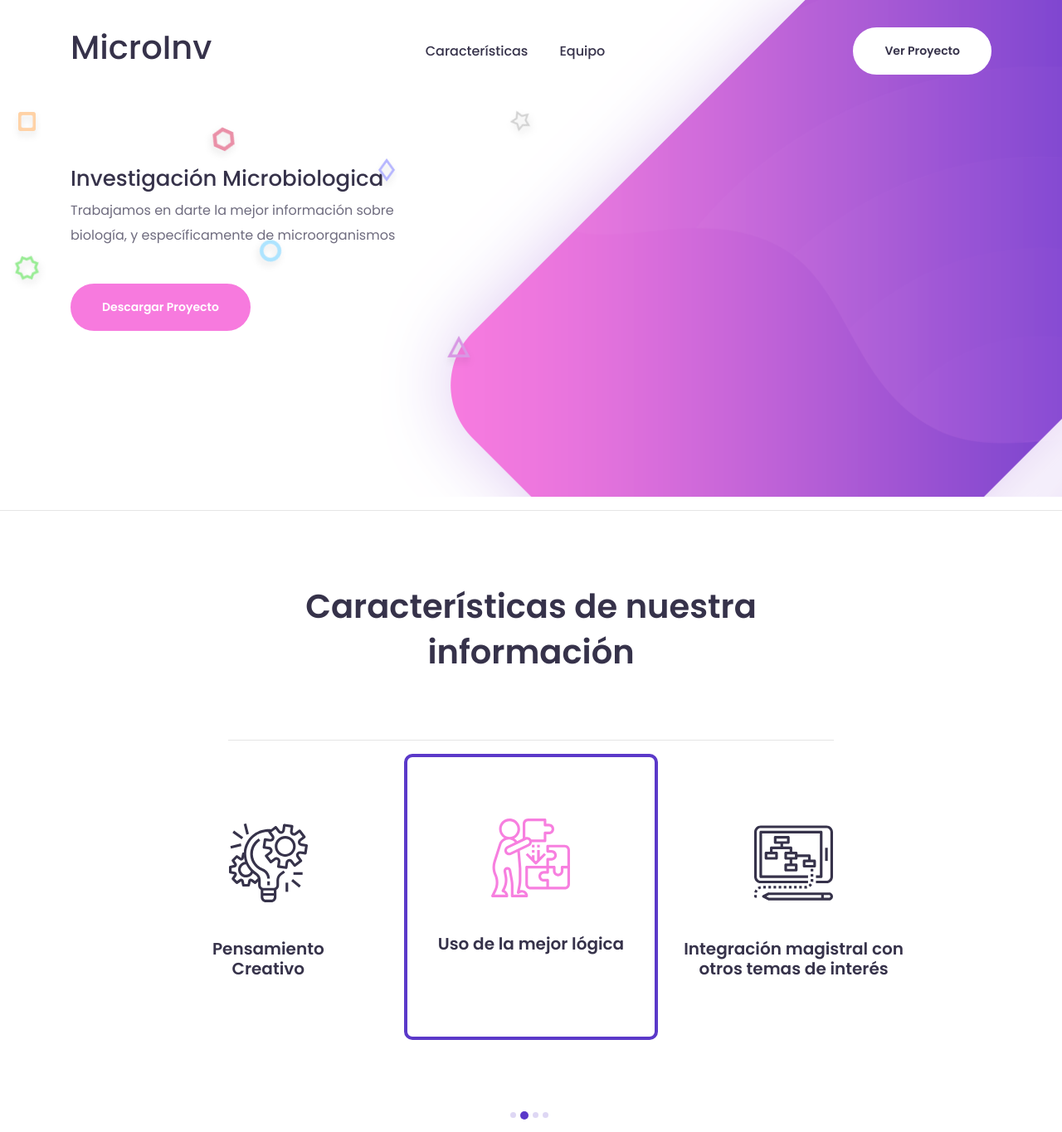
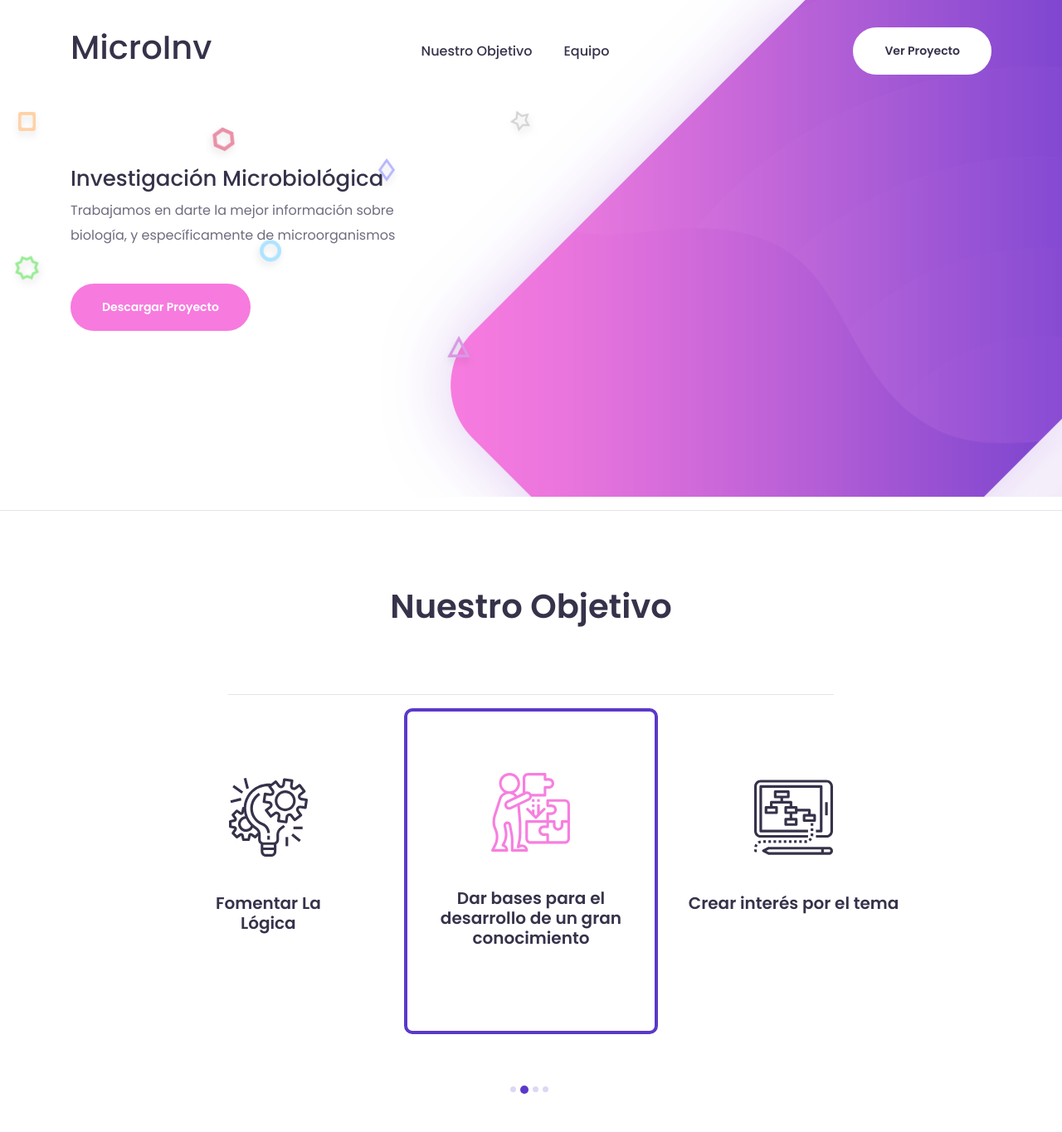
Before and after one commit to gabo152210/MicroInv, a plain HTML site: page index.html in a window 1280 px wide. Shown: the top 1365 px of the page at 83% size. Drawn offline with Linux system fonts and the light colour scheme.

Commit message:
Definitive Edition 1. Text changed
Okey

```diff
--- a/index.html
+++ b/index.html
@@ -80,7 +80,7 @@
                                         <!-- Header-menu -->
                                         <div class="header-menu dosis">
                                             <ul>
-                                                <li><a href="#features">Características</a></li>
+                                                <li><a href="#features">Nuestro Objetivo</a></li>
                                                 <li>
                                                 <li>
                                                     <a href="#team">Equipo</a>
@@ -126,7 +126,7 @@
                                 </div>
                             </div>
 
-                            <h4> Investigación Microbiologica </h4>
+                            <h4> Investigación Microbiológica </h4>
                             <p>Trabajamos en darte la mejor información sobre biología, y específicamente de
                                 microorganismos</p>
                             <a href="https://drive.google.com/drive/folders/1ewseJX8Lo2xyUikKVyqvEEQkPrOtnsAU?usp=sharing"
@@ -156,7 +156,7 @@
                 <div class="col-md-12 col-lg-8">
                     <!-- section title -->
                     <div class="section-title text-center">
-                        <h2>Características de nuestra información</h2>
+                        <h2>Nuestro Objetivo</h2>
                     </div>
                     <hr>
                     <!-- End of section title -->
@@ -169,28 +169,28 @@
                         <div class="single-feature-inner text-center">
                             <div class="feature-icon"><img src="assets/img/icons/project-management.svg" class="svg"
                                     alt=""></div>
-                            <h5>Pensamiento <br> Creativo</h5>
+                            <h5>Fomentar La <br> Lógica</h5>
                         </div>
                         <!-- End of single feature inner -->
 
                         <!-- single feature inner -->
                         <div class="single-feature-inner text-center">
                             <div class="feature-icon"><img src="assets/img/icons/solution.svg" class="svg" alt=""></div>
-                            <h5>Uso de la mejor lógica</h5>
+                            <h5>Dar bases para el desarrollo de un gran conocimiento</h5>
                         </div>
                         <!-- End of single feature inner -->
 
                         <!-- single feature inner -->
                         <div class="single-feature-inner text-center">
                             <div class="feature-icon"><img src="assets/img/icons/planning.svg" class="svg" alt=""></div>
-                            <h5>Integración magistral con otros temas de interés</h5>
+                            <h5>Crear interés por el tema</h5>
                         </div>
                         <!-- End of single feature inner -->
 
                         <!-- single feature inner -->
                         <div class="single-feature-inner text-center">
                             <div class="feature-icon"><img src="assets/img/icons/goal.svg" class="svg" alt=""></div>
-                            <h5>Creatividad de <br> Sobra</h5>
+                            <h5>Queremos dar un espacio para iniciar el proceso creativo</h5>
                         </div><!-- End of single feature inner -->
                     </div>
                     <!--/.feature-carousel-->
@@ -222,7 +222,7 @@
                         <h2>Un equipo de tres</h2>
                         <p>
                             Estamos conformados por tres estudiantes que quieren enseñar una relación fundamental entre
-                            la microbiología y las matemáticas
+                            la microbiología y las ciencias exactas
                         </p>
                         <a href="#" class="btn">Ver Más</a>
                     </div>
@@ -253,7 +253,8 @@
                     <!-- section title -->
                     <div class="section-title text-center">
                         <h2>Recursos Recomendados</h2>
-                        <p>Páginas de las que hemos tomado información, y que recomendamos leer totalmente</p>
+                        <p>Páginas de las que hemos tomado información, y que recomendamos leer totalmente:
+                        </p>
                     </div>
                     <!-- End of section title -->
                 </div>
```
